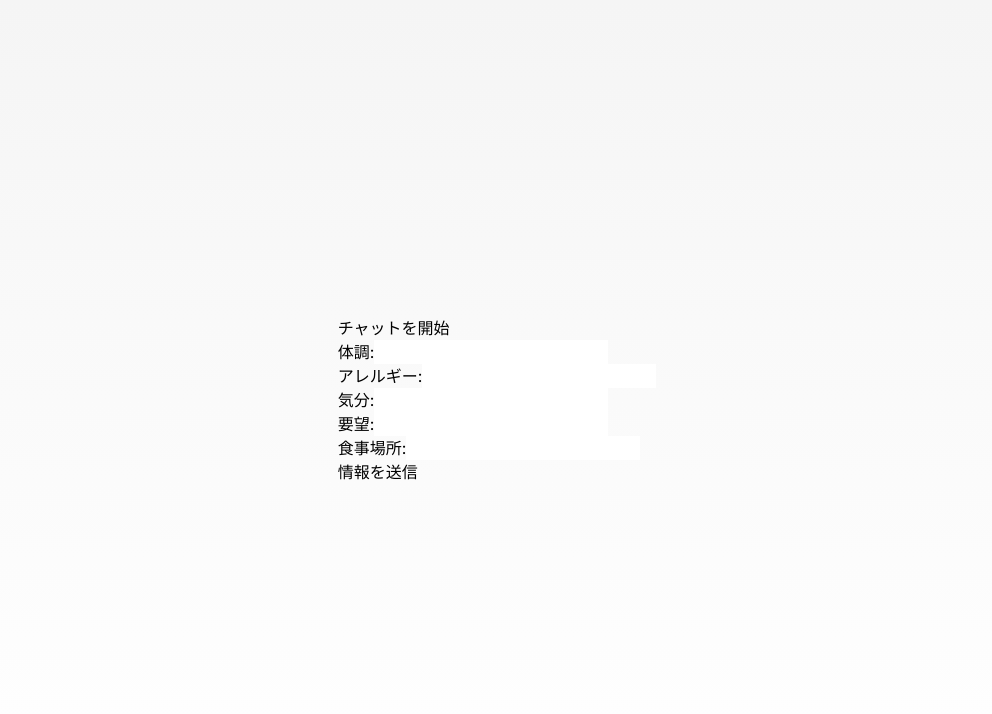
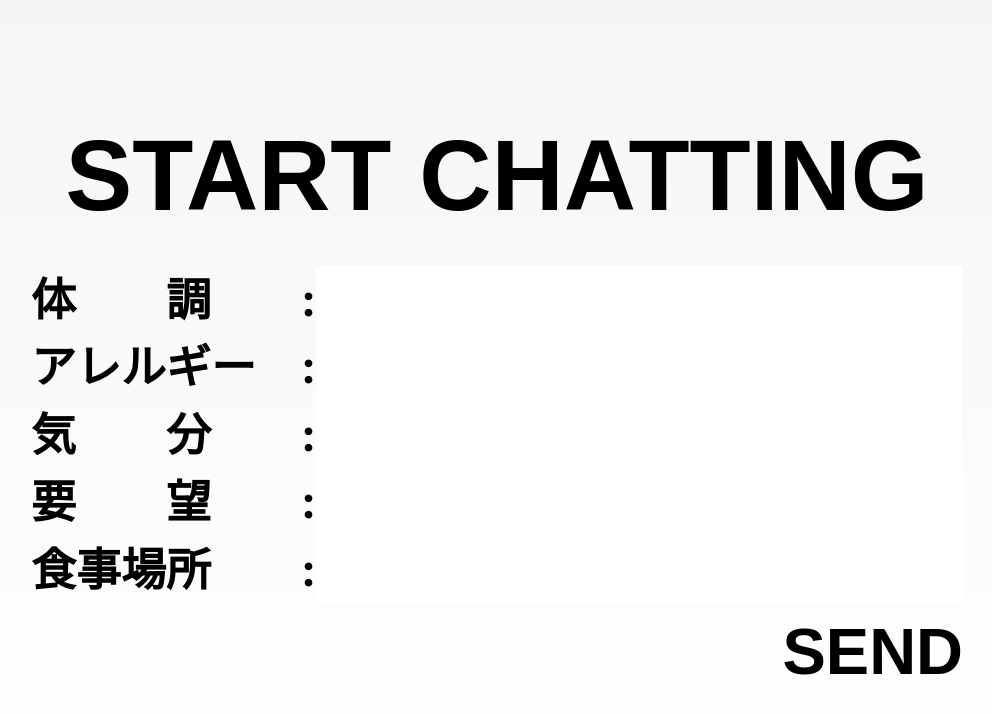
Before and after one commit to yuto-alt/applicato, a Next.js app in the folder applicato/: page / in a window 1280 px wide. Shown: the top 714 px of the page, without its empty margins (143-1135 px from the left). Built offline with nearby package versions, Linux system fonts and the light colour scheme.

Commit message:
ぼちぼち進んだ

```diff
--- a/applicato/app/chat/chat.jsx
+++ b/applicato/app/chat/chat.jsx
@@ -122,30 +122,32 @@ export const Chat = () => {
 
   return (
     <div>
-      <h1>チャットを開始</h1>
+      <h1 className="title">START CHATTING</h1>
       {!isInfoSubmitted ? (
         <div>
-          <div>
-            <label>体調:</label>
+          <div className='text'>
+            <label>体　　調　　:</label>
             <input type="text" value={taicho} onChange={(e) => setTaicho(e.target.value)} />
           </div>
-          <div>
-            <label>アレルギー:</label>
+          <div className='text'>
+            <label>アレルギー　:</label>
             <input type="text" value={arerugi} onChange={(e) => setArerugi(e.target.value)} />
           </div>
-          <div>
-            <label>気分:</label>
+          <div className='text'>
+            <label>気　　分　　:</label>
             <input type="text" value={kibun} onChange={(e) => setKibun(e.target.value)} />
           </div>
-          <div>
-            <label>要望:</label>
+          <div className='text'>
+            <label>要　　望　　:</label>
             <input type="text" value={youbou} onChange={(e) => setYoubou(e.target.value)} />
           </div>
-          <div>
-            <label>食事場所:</label>
+          <div className='text'>
+            <label>食事場所　　:</label>
             <input type="text" value={shokuji} onChange={(e) => setShokuji(e.target.value)} />
           </div>
-          <button onClick={handleInfoSubmit}>情報を送信</button>
+          <div className='send'>
+          <button onClick={handleInfoSubmit}>SEND</button>
+          </div>
         </div>
       ) : (
         <div>
--- a/applicato/app/globals.css
+++ b/applicato/app/globals.css
@@ -24,7 +24,7 @@ body {
       rgb(var(--background-start-rgb)),
       rgb(var(--background-end-rgb))
     );
-  font-family: 'Helvetica Neue', Arial, sans-serif;
+  font-family: fantasy;
   margin: 0;
   padding: 0;
   display: flex;
@@ -48,15 +48,26 @@ body {
   }
 
   .title {
-    font-size: 2rem;
+    font-size: 100px;
     font-weight: 700;
+    font-family: fantasy;
     margin-bottom: 1rem;
     text-align: center;
   }
 
   .text {
-    font-size: 1rem;
+    font-size: 45px;
+    font-weight: 700;
     line-height: 1.5;
     text-align: justify;
   }
+
+  .send {
+    font-size: 65px;
+      font-weight: 700;
+      font-family: fantasy;
+      line-height: 1.5;
+      text-align: right;
+    }
+
 }
```
Also changed, not shown: 1 other file (tests, documents, lock files or other folders).
